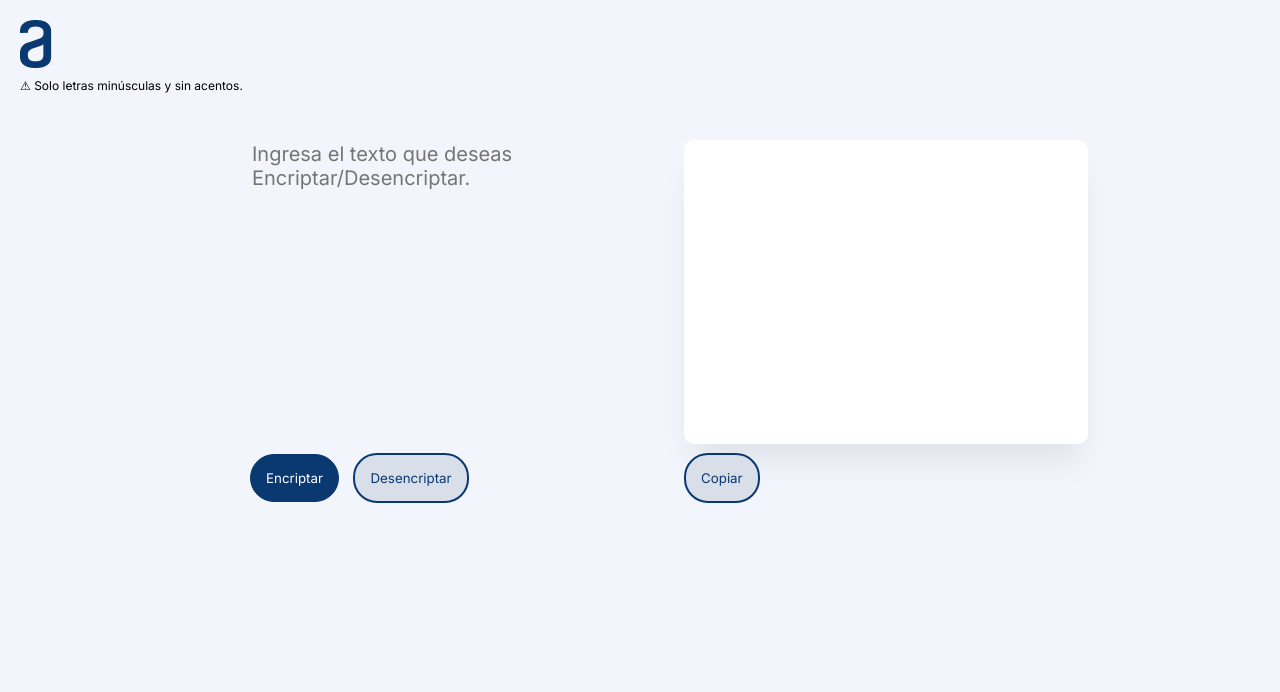
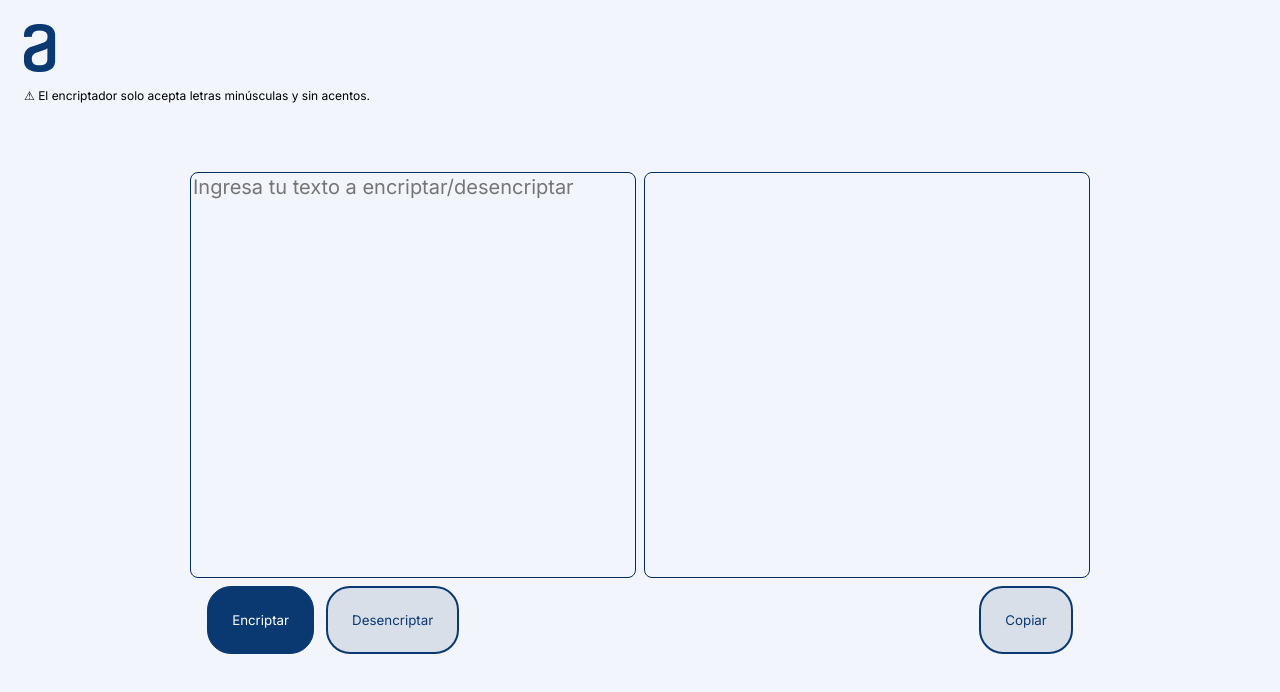
Before and after one commit to themelonkitty/Encriptador-Alura-Oracle, a plain HTML site: page index.html in a window 1280 px wide. Drawn offline with Linux system fonts and the light colour scheme.

Commit message:
Se simplificó la estructura del index.html y se reenombraron clases. Se corrigieron las clases en style.css y se trabajó el estilo utilizando flex. Por último, se modificó script.js para evitar el uso de mayúsculas y acentos. Anteriormente solo se modificaban.

```diff
--- a/index.html
+++ b/index.html
@@ -14,22 +14,18 @@
 </head>
 <body>
     <header>
-        <img class ="AluraLogo" src="Vector.png" alt="AluraLogo">
-        <p>&#9888; Solo letras minúsculas y sin acentos.</p>
+        <img class="logo_alura" src="Vector.png" alt="AluraLogo">
+        <p>&#9888; El encriptador solo acepta letras minúsculas y sin acentos.</p>
     </header>
     <main>
-        <section>
-            <textarea class="inputText"  cols="30" rows="10" placeholder="Ingresa el texto que deseas Encriptar/Desencriptar."></textarea>
-            <div class="buttons">
-                <button class="buttonEnc" onclick="buttonEncript()">Encriptar</button>
-                <button class="buttonDenc" onclick="buttonDencript()">Desencriptar</button>
-            </div>
+        <section class="textboxes">
+            <textarea class="textbox" id="inputText" placeholder="Ingresa tu texto a encriptar/desencriptar"></textarea>
+            <textarea class="textbox" id="displayText"></textarea>
         </section>
-        <section>
-            <textarea class="displayText" cols="30" rows="10"></textarea>
-            <div class="copy">
-                <button  class="copybutton" onclick="copy()">Copiar</button>
-            </div>
+        <section class="buttons">
+            <button class="button_encript" onclick="buttonEncript()">Encriptar</button>
+            <button class="button_decript" onclick="buttonDencript()">Desencriptar</button>
+            <button class="button_copy" onclick="copy()">Copiar</button>
         </section>
     </main>
     <script src="script.js"></script>
--- a/script.js
+++ b/script.js
@@ -1,10 +1,16 @@
-var inputText = document.querySelector(".inputText")
-var displayText = document.querySelector(".displayText")
+var inputText = document.getElementById("inputText");
+var displayText = document.getElementById("displayText");
 let rules = [["e", "enter"],["i", "imes"],["a", "ai"],["o","ober"],["u", "utat"]]
 
+inputText.addEventListener("keypress", function (evt) {
+    var charCode = (evt.which) ? evt.which : evt.keyCode;
+    if (charCode > 31 && (charCode < 97 || charCode > 122) && charCode != 241 && charCode != 32) {
+        evt.preventDefault();
+    }
+});
+
+
 function encriptar(encrString){
-    encrString = encrString.normalize("NFD").replace(/[^\w\s]/gi, '')
-    encrString = encrString.toLowerCase();
     for (var i = 0; i < rules.length; i++){
         if (encrString.includes(rules[i][0])){
                 encrString=encrString.replaceAll(rules[i][0],rules[i][1])
@@ -14,8 +20,6 @@ function encriptar(encrString){
 }
 
 function desencriptar(DencrString){
-    DencrString = DencrString.normalize("NFD").replace(/[^\w\s]/gi, '')
-    DencrString = DencrString.toLowerCase();
     for (var i = 0; i < rules.length; i++){
         if (DencrString.includes(rules[i][1])){
                 DencrString=DencrString.replaceAll(rules[i][1],rules[i][0])
--- a/style.css
+++ b/style.css
@@ -5,100 +5,96 @@ body{
 
 }
 
-.AluraLogo{
-    padding-bottom: 10px;
+.logo_alura{
+    padding-bottom: 2vh;
 }
 
 header{
     font-family: 'Inter', sans-serif;
-    width: 700px;
-    height: 100px;
+    width: 100vh;
+    height: 15vh;
     font-size: 12px;
-    padding: 20px;
+    padding: 3vh;
 }
 
-main{
+
+.textboxes{
+    display: flex;
+    flex-direction: row;
+    justify-content:center
+}
+
+.textbox{
+    height: 50vh;
+    width: 55vh;
+    margin: .5vh .5vh .5vh .5vh;
+    vertical-align: text-top;
+    font-family: 'Inter', sans-serif;
+    background: transparent;
+    font-size: 20px;
+    resize: none;
+    line-height: 120%;
+    border-color: #042e61;
+    border-radius: 1vh;
+}
+
+.textbox:focus::placeholder{
+    color: transparent;
+}
+
+.buttons{
+    justify-content: center;
     display: flex;
 }
 
-.inputText{
+.button_copy{
+    margin-left: 65vh;
+    margin-top: .5vh;
+    color: #0A3871;
+    font-weight: 300;
+    background-color: #D8DFE8;
+    border-radius: 24px;
     font-family: 'Inter', sans-serif;
-    height: 300px;
-    width: 400px;
-    left: 240px;
-    top: 168px;
-    border-radius: nullpx;
-    background: transparent;
-    border: #D8DFE8;
-    margin-left: 250px;
-    margin-right: 30px;
-    font-size: 20px;
-    resize: none;
-    line-height: 120%;
-
+    border: 2px solid #0A3871;
+    padding: 3vh;
 }
 
-
-.buttonEnc{
+.button_encript{
     color: white;
     font-weight: 300;
     background-color: #0A3871;
     border-radius: 24px;
     font-family: 'Inter', sans-serif;
     border: 1px solid #0A3871;
-    padding: 15px;
-    margin-left: 250px;
-    margin-right: 10px
+    padding: 3vh;
+    margin-right: 1vh;
+    margin-top: .5vh;
 }
 
-.buttonEnc:hover{
+.button_encript:hover{
     transform: scale(1.1);
     background-color: #042e61;
 }
 
-.buttonDenc{
+.button_decript{
     color: #0A3871;
     font-weight: 300;
     background-color: #D8DFE8;
     border-radius: 24px;
     font-family: 'Inter', sans-serif;
     border: 2px solid #0A3871;
-    padding: 15px;
-    margin-top: 7px
+    padding: 3vh;
+    margin-left: .5vh;
+    margin-top: .5vh;
+
 }
 
-.buttonDenc:hover{
+.button_decript:hover{
     transform: scale(1.1);
     background-color: #c7d5e7;
 }
 
-.displayText{
-    font-family: 'Inter', sans-serif;
-    height: 300px;
-    width: 400px;
-    left: 1000px;
-    top: 40px;
-    border-radius: 10px;
-    background: #FFFFFF;
-    box-shadow: 0px 24px 32px -8px rgba(0, 0, 0, 0.08);
-    border: none;
-    font-size: 20px;
-    resize: none;
-}
-
-.copybutton{
-    color: #0A3871;
-    font-weight: 300;
-    background-color: #D8DFE8;
-    border-radius: 24px;
-    font-family: 'Inter', sans-serif;
-    border: 2px solid #0A3871;
-    padding: 15px;
-    margin-top: 7px
-
-}
-
-.copybutton:hover{
+.button_copy:hover{
     transform: scale(1.1);
     background-color: #c7d5e7;
 }
```
